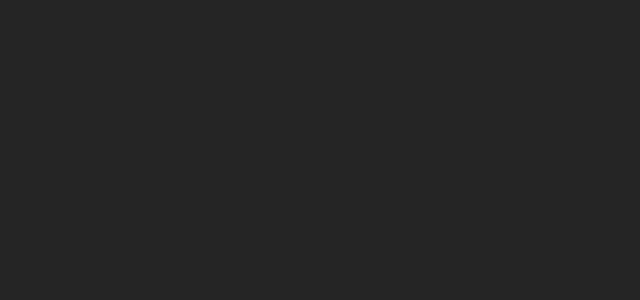
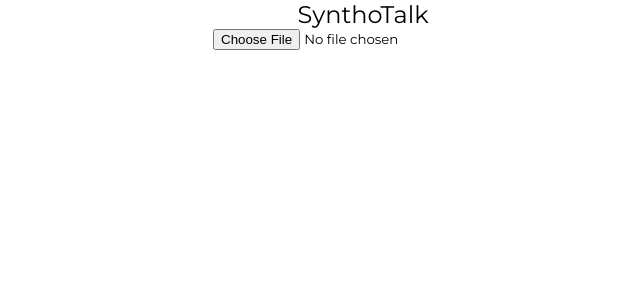
Before and after one commit to Ryhhill1998/google-hackathon, a React (Create React App) app: page / in a window 1280 px wide. Shown: the top 300 px of the page, without its empty margins (277-917 px from the left). Built offline with nearby package versions, Linux system fonts and the light colour scheme.

Commit message:
added basic file input

```diff
--- a/src/App.js
+++ b/src/App.js
@@ -1,7 +1,21 @@
 import "./App.css";
 
 const App = () => {
-  return <div className="App"></div>;
+  return (
+    <div className="App">
+      <header>
+        <nav>
+          <h1>SynthoTalk</h1>
+        </nav>
+      </header>
+
+      <main>
+        <div className="file-upload">
+          <input type="file" />
+        </div>
+      </main>
+    </div>
+  );
 };
 
 export default App;
--- a/src/index.css
+++ b/src/index.css
@@ -8,13 +8,7 @@
   /* change this to your chosen secondary theme */
   --secondary-theme: #00796b;
   /* change this to your chosen background theme */
-  --background-theme: #252525;
-
-  --darker-background-theme: rgb(28, 28, 28);
-
-  --spotify-theme: #1db954;
-
-  --tertiary-theme: #d3d3d3;
+  /* --background-theme: #252525; */
 
   /* font sizes - feel free to adjust based on your design */
   --font-size-heading: 1.5rem;
@@ -54,7 +48,7 @@
 }
 
 body {
-  background-color: var(--background-theme);
+  background-color: white;
 }
 
 .container {
```
